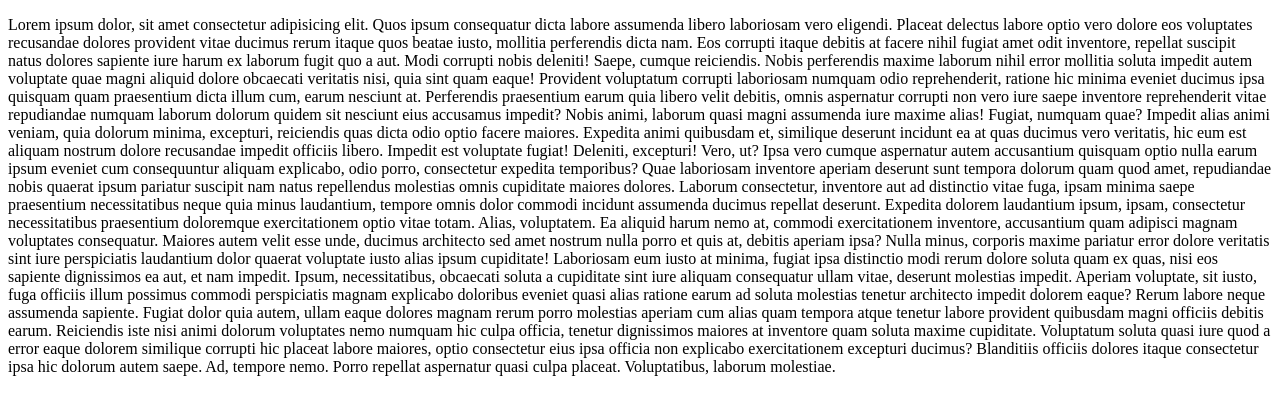
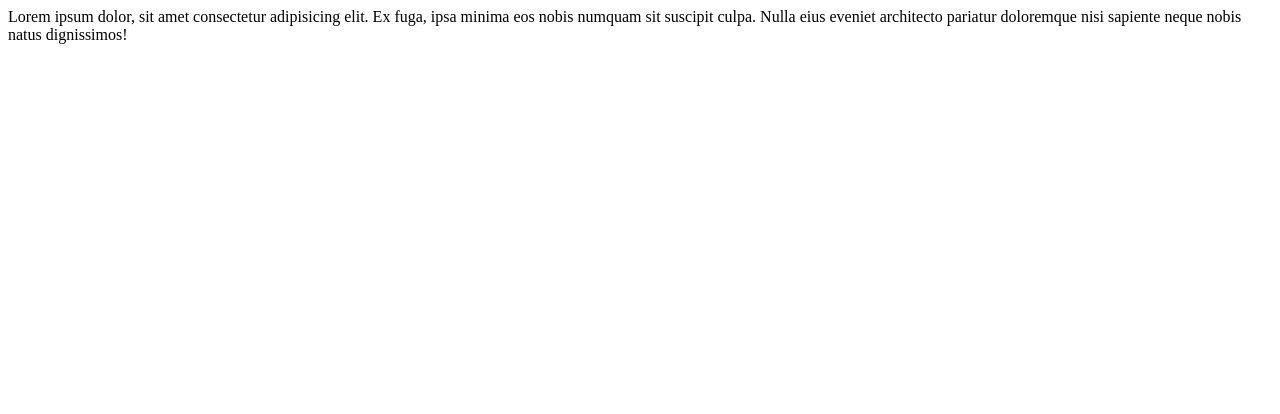
Before and after one commit to TheBigMouse-Fstack/Git-test, a plain HTML site: page index.html in a window 1280 px wide. Drawn offline with Linux system fonts and the light colour scheme.

Commit message:
Thanh vien 1

```diff
--- a/index.html
+++ b/index.html
@@ -6,60 +6,10 @@
     <title>Document</title>
   </head>
   <body>
-    <p>
-      Lorem ipsum dolor, sit amet consectetur adipisicing elit. Quos ipsum
-      consequatur dicta labore assumenda libero laboriosam vero eligendi.
-      Placeat delectus labore optio vero dolore eos voluptates recusandae
-      dolores provident vitae ducimus rerum itaque quos beatae iusto, mollitia
-      perferendis dicta nam. Eos corrupti itaque debitis at facere nihil fugiat
-      amet odit inventore, repellat suscipit natus dolores sapiente iure harum
-      ex laborum fugit quo a aut. Modi corrupti nobis deleniti! Saepe, cumque
-      reiciendis. Nobis perferendis maxime laborum nihil error mollitia soluta
-      impedit autem voluptate quae magni aliquid dolore obcaecati veritatis
-      nisi, quia sint quam eaque! Provident voluptatum corrupti laboriosam
-      numquam odio reprehenderit, ratione hic minima eveniet ducimus ipsa
-      quisquam quam praesentium dicta illum cum, earum nesciunt at. Perferendis
-      praesentium earum quia libero velit debitis, omnis aspernatur corrupti non
-      vero iure saepe inventore reprehenderit vitae repudiandae numquam laborum
-      dolorum quidem sit nesciunt eius accusamus impedit? Nobis animi, laborum
-      quasi magni assumenda iure maxime alias! Fugiat, numquam quae? Impedit
-      alias animi veniam, quia dolorum minima, excepturi, reiciendis quas dicta
-      odio optio facere maiores. Expedita animi quibusdam et, similique deserunt
-      incidunt ea at quas ducimus vero veritatis, hic eum est aliquam nostrum
-      dolore recusandae impedit officiis libero. Impedit est voluptate fugiat!
-      Deleniti, excepturi! Vero, ut? Ipsa vero cumque aspernatur autem
-      accusantium quisquam optio nulla earum ipsum eveniet cum consequuntur
-      aliquam explicabo, odio porro, consectetur expedita temporibus? Quae
-      laboriosam inventore aperiam deserunt sunt tempora dolorum quam quod amet,
-      repudiandae nobis quaerat ipsum pariatur suscipit nam natus repellendus
-      molestias omnis cupiditate maiores dolores. Laborum consectetur, inventore
-      aut ad distinctio vitae fuga, ipsam minima saepe praesentium
-      necessitatibus neque quia minus laudantium, tempore omnis dolor commodi
-      incidunt assumenda ducimus repellat deserunt. Expedita dolorem laudantium
-      ipsum, ipsam, consectetur necessitatibus praesentium doloremque
-      exercitationem optio vitae totam. Alias, voluptatem. Ea aliquid harum nemo
-      at, commodi exercitationem inventore, accusantium quam adipisci magnam
-      voluptates consequatur. Maiores autem velit esse unde, ducimus architecto
-      sed amet nostrum nulla porro et quis at, debitis aperiam ipsa? Nulla
-      minus, corporis maxime pariatur error dolore veritatis sint iure
-      perspiciatis laudantium dolor quaerat voluptate iusto alias ipsum
-      cupiditate! Laboriosam eum iusto at minima, fugiat ipsa distinctio modi
-      rerum dolore soluta quam ex quas, nisi eos sapiente dignissimos ea aut, et
-      nam impedit. Ipsum, necessitatibus, obcaecati soluta a cupiditate sint
-      iure aliquam consequatur ullam vitae, deserunt molestias impedit. Aperiam
-      voluptate, sit iusto, fuga officiis illum possimus commodi perspiciatis
-      magnam explicabo doloribus eveniet quasi alias ratione earum ad soluta
-      molestias tenetur architecto impedit dolorem eaque? Rerum labore neque
-      assumenda sapiente. Fugiat dolor quia autem, ullam eaque dolores magnam
-      rerum porro molestias aperiam cum alias quam tempora atque tenetur labore
-      provident quibusdam magni officiis debitis earum. Reiciendis iste nisi
-      animi dolorum voluptates nemo numquam hic culpa officia, tenetur
-      dignissimos maiores at inventore quam soluta maxime cupiditate. Voluptatum
-      soluta quasi iure quod a error eaque dolorem similique corrupti hic
-      placeat labore maiores, optio consectetur eius ipsa officia non explicabo
-      exercitationem excepturi ducimus? Blanditiis officiis dolores itaque
-      consectetur ipsa hic dolorum autem saepe. Ad, tempore nemo. Porro repellat
-      aspernatur quasi culpa placeat. Voluptatibus, laborum molestiae.
-    </p>
+    <div id="root">
+      Lorem ipsum dolor, sit amet consectetur adipisicing elit. Ex fuga, ipsa
+      minima eos nobis numquam sit suscipit culpa. Nulla eius eveniet architecto
+      pariatur doloremque nisi sapiente neque nobis natus dignissimos!
+    </div>
   </body>
 </html>
```
